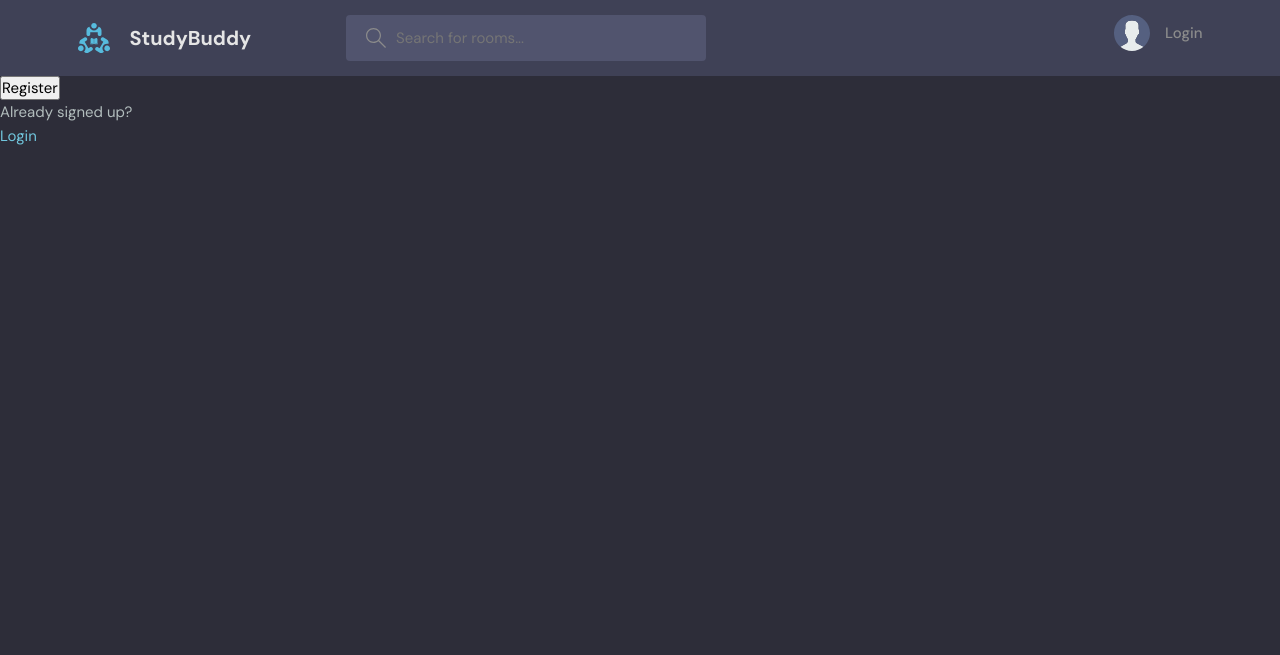
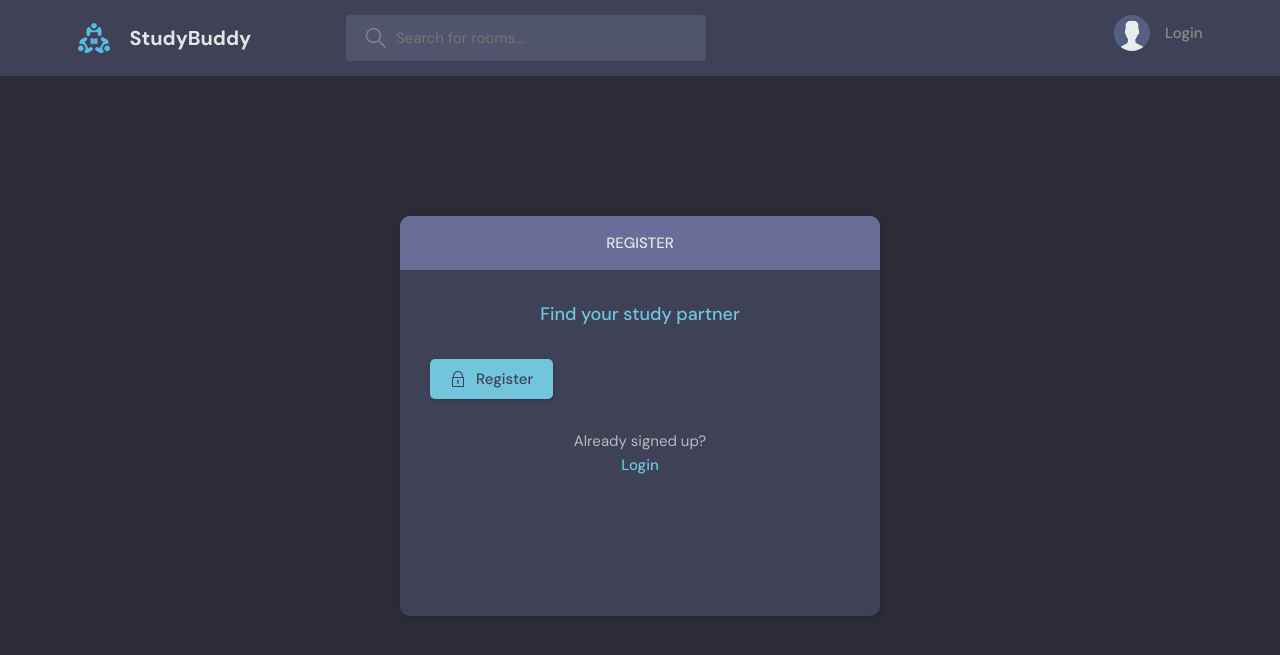
Before and after one commit to vishwasluhana/StudyBud, a Django app: template base/templates/base/login_register.html in a window 1280 px wide. Shown: the top 655 px of the page. Run offline with Django 4.2, Linux system fonts and the light colour scheme; the template is opened without the code that fills it, so the values that code supplies are empty.

Commit message:
add template to login_register.html

```diff
--- a/base/templates/base/login_register.html
+++ b/base/templates/base/login_register.html
@@ -1,40 +1,97 @@
 {% extends 'main.html' %}
 
 {% block content %}
+<main class="auth layout">
 
+  {% if page == 'login' %}
+  <div class="container">
+    <div class="layout__box">
+      <div class="layout__boxHeader">
+        <div class="layout__boxTitle">
+          <h3>Login</h3>
+        </div>
+      </div>
+      <div class="layout__body">
+        <h2 class="auth__tagline">Find your study partner</h2>
 
-{% if page == 'login' %}
-<div>
-    <form method="POST" action="">
-        {% csrf_token %}
+        <form class="form" action="" method="POST">
+          {% csrf_token %}
+          <div class="form__group form__group">
+            <label for="room_name">Username</label>
+            <input id="username" name="username" type="text" placeholder="e.g. visvos" />
+          </div>
+          <div class="form__group">
+            <label for="password">Password</label>
+            <input id="password" name="password" type="password"
+              placeholder="&bull;&bull;&bull;&bull;&bull;&bull;&bull;&bull;" />
+          </div>
 
-        <label>Username:</label>
-        <input type="text" name="username" placeholder="Enter Username">
+          <button class="btn btn--main" type="submit">
+            <svg version="1.1" xmlns="http://www.w3.org/2000/svg" width="32" height="32" viewBox="0 0 32 32">
+              <title>lock</title>
+              <path
+                d="M27 12h-1v-2c0-5.514-4.486-10-10-10s-10 4.486-10 10v2h-1c-0.553 0-1 0.447-1 1v18c0 0.553 0.447 1 1 1h22c0.553 0 1-0.447 1-1v-18c0-0.553-0.447-1-1-1zM8 10c0-4.411 3.589-8 8-8s8 3.589 8 8v2h-16v-2zM26 30h-20v-16h20v16z">
+              </path>
+              <path
+                d="M15 21.694v4.306h2v-4.306c0.587-0.348 1-0.961 1-1.694 0-1.105-0.895-2-2-2s-2 0.895-2 2c0 0.732 0.413 1.345 1 1.694z">
+              </path>
+            </svg>
 
-        <label>Password:</label>
-        <input type="password" name="password" placeholder="Enter Password">
+            Login
+          </button>
+        </form>
 
-        <input type="submit" value="Login">
-    </form>
+        <div class="auth__action">
+          <p>Haven't signed up yet?</p>
+          <a href="{% url 'register' %}" class="btn btn--link">Sign Up</a>
+        </div>
+      </div>
+    </div>
+  </div>
+  {% else %}
+  <div class="container">
+    <div class="layout__box">
+      <div class="layout__boxHeader">
+        <div class="layout__boxTitle">
+          <h3>Register</h3>
+        </div>
+      </div>
+      <div class="layout__body">
+        <h2 class="auth__tagline">Find your study partner</h2>
 
-    <p>Haven't signed up yet?</p>
-    <a href="{%url 'register'%}">Sign up</a>
-</div>
+        <form class="form" action="" method="POST">
+          {% csrf_token %}
 
-{% else %}
+          {% for field in form %}
+          <div class="form__group form__group">
+            <label for="room_name">{{field.label}}</label>
+            {{field}}
+          </div>
+          {% endfor %}
 
-<div>
-    <form method="POST" action="">
-        {% csrf_token %}
-        {{form.as_p}}
-        <input type="submit" value="Register">
-    </form>
+          <button class="btn btn--main" type="submit">
+            <svg version="1.1" xmlns="http://www.w3.org/2000/svg" width="32" height="32" viewBox="0 0 32 32">
+              <title>lock</title>
+              <path
+                d="M27 12h-1v-2c0-5.514-4.486-10-10-10s-10 4.486-10 10v2h-1c-0.553 0-1 0.447-1 1v18c0 0.553 0.447 1 1 1h22c0.553 0 1-0.447 1-1v-18c0-0.553-0.447-1-1-1zM8 10c0-4.411 3.589-8 8-8s8 3.589 8 8v2h-16v-2zM26 30h-20v-16h20v16z">
+              </path>
+              <path
+                d="M15 21.694v4.306h2v-4.306c0.587-0.348 1-0.961 1-1.694 0-1.105-0.895-2-2-2s-2 0.895-2 2c0 0.732 0.413 1.345 1 1.694z">
+              </path>
+            </svg>
 
-    <p>Already signed up?</p>
-    <a href="{%url 'login'%}">Login</a>
+            Register
+          </button>
+        </form>
 
-</div>
-
-{% endif %}
+        <div class="auth__action">
+          <p>Already signed up?</p>
+          <a href="{% url 'login' %}" class="btn btn--link">Login</a>
+        </div>
+      </div>
+    </div>
+  </div>
+  {% endif %}
+</main>
 
 {% endblock content %}
```
Also changed, not shown: db.sqlite3.
